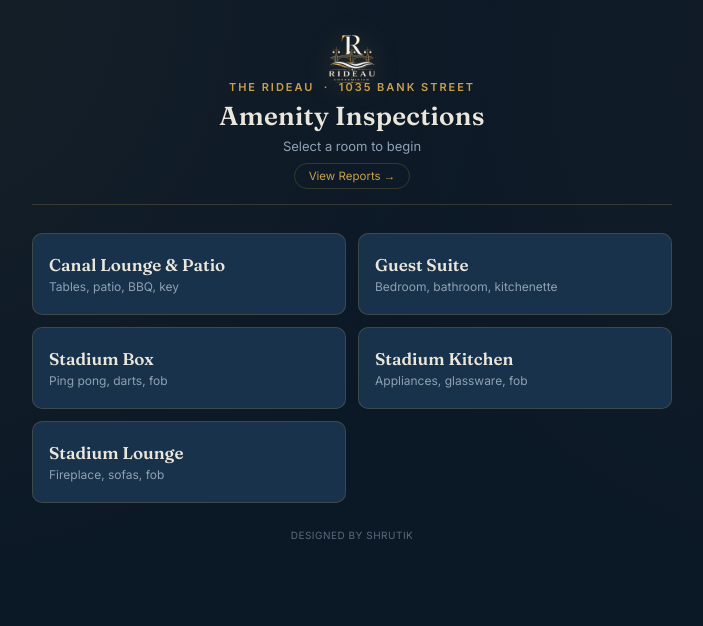
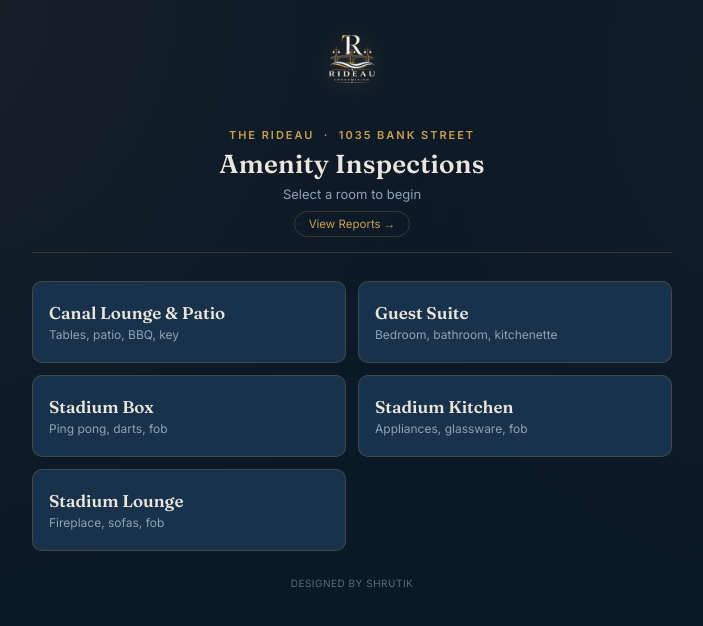
Before and after one commit to rideauconcierge/rideau-inspection-v2, a plain HTML site: page index.html in a window 1280 px wide. Shown: the whole page, without its empty margins (288-991 px from the left). Drawn offline with Linux system fonts and the light colour scheme.

Commit message:
Update index.html

```diff
--- a/index.html
+++ b/index.html
@@ -140,19 +140,19 @@
   #siteLogo{position:fixed;z-index:150;top:50%;left:50%;
     transform:translate(-50%,-50%);width:min(46vw,170px);
     opacity:0;filter:blur(10px);
-    transition:top 1.3s cubic-bezier(0.16,1,0.3,1), transform 1.3s cubic-bezier(0.16,1,0.3,1),
-      width 1.3s cubic-bezier(0.16,1,0.3,1), opacity .9s ease, filter .9s ease;}
+    transition:top .85s cubic-bezier(0.16,1,0.3,1), transform .85s cubic-bezier(0.16,1,0.3,1),
+      width .85s cubic-bezier(0.16,1,0.3,1), opacity .5s ease, filter .5s ease;}
   #siteLogo.visible{opacity:1;filter:drop-shadow(0 0 30px rgba(201,160,74,0.4)) drop-shadow(0 0 60px rgba(201,160,74,0.15));}
   #siteLogo.docked{top:26px;transform:translate(-50%,0);width:50px;
     filter:drop-shadow(0 4px 14px rgba(201,160,74,0.3));}
 
   #gateBackdrop{position:fixed;inset:0;z-index:120;background:var(--navy-deep);
     background-image:radial-gradient(circle at 50% 30%, rgba(201,160,74,0.10), transparent 55%);
-    transition:opacity .8s ease;}
+    transition:opacity .6s ease;}
   .gate-vignette{position:absolute;inset:0;background:radial-gradient(ellipse at 50% 40%,transparent 30%,rgba(0,0,0,0.5) 100%);}
 
-  #pageWrap{opacity:0;transform:translateY(14px);transition:opacity .8s ease, transform .8s ease;
-    padding-top:56px;}
+  #pageWrap{opacity:0;transform:translateY(14px);transition:opacity .6s ease, transform .6s ease;
+    padding-top:104px;}
   #pageWrap.show{opacity:1;transform:translateY(0);}
 </style>
 </head>
@@ -736,13 +736,13 @@ function startGate(){
   const backdrop = document.getElementById('gateBackdrop');
   const page = document.getElementById('pageWrap');
 
-  setTimeout(function(){ logo.classList.add('visible'); }, 150);      // fade/unblur in place, still large & centered
-  setTimeout(function(){ logo.classList.add('docked'); }, 1400);      // floats up + shrinks to its resting spot
-  setTimeout(function(){ backdrop.style.opacity = '0'; }, 2500);      // backdrop clears once logo has landed
+  setTimeout(function(){ logo.classList.add('visible'); }, 100);     // fade/unblur in place, still large & centered
+  setTimeout(function(){ logo.classList.add('docked'); }, 650);      // floats up + shrinks to its resting spot
+  setTimeout(function(){ backdrop.style.opacity = '0'; }, 1550);     // backdrop clears once logo has landed
   setTimeout(function(){
     backdrop.style.display = 'none';
     page.classList.add('show');                                     // page content reveals under the docked logo
-  }, 3300);
+  }, 2150);
 }
 startGate();
 </script>
```
